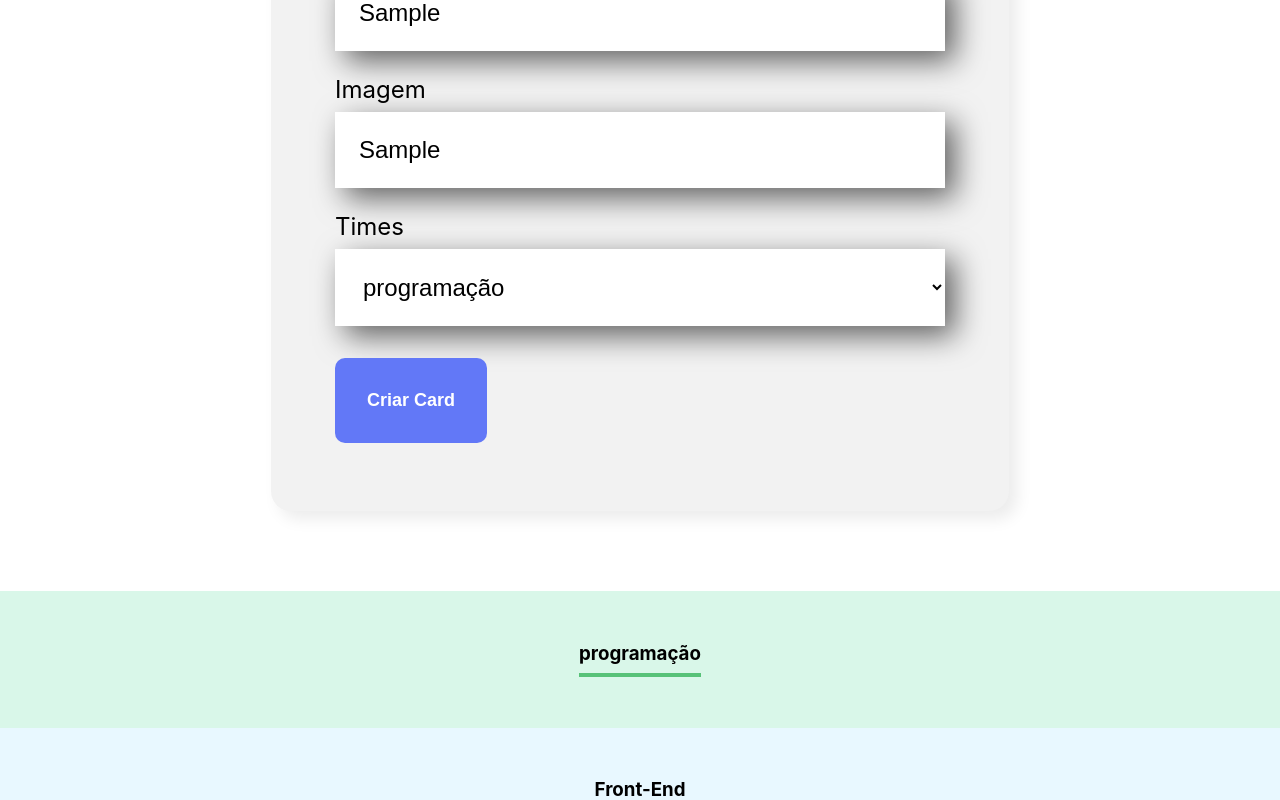
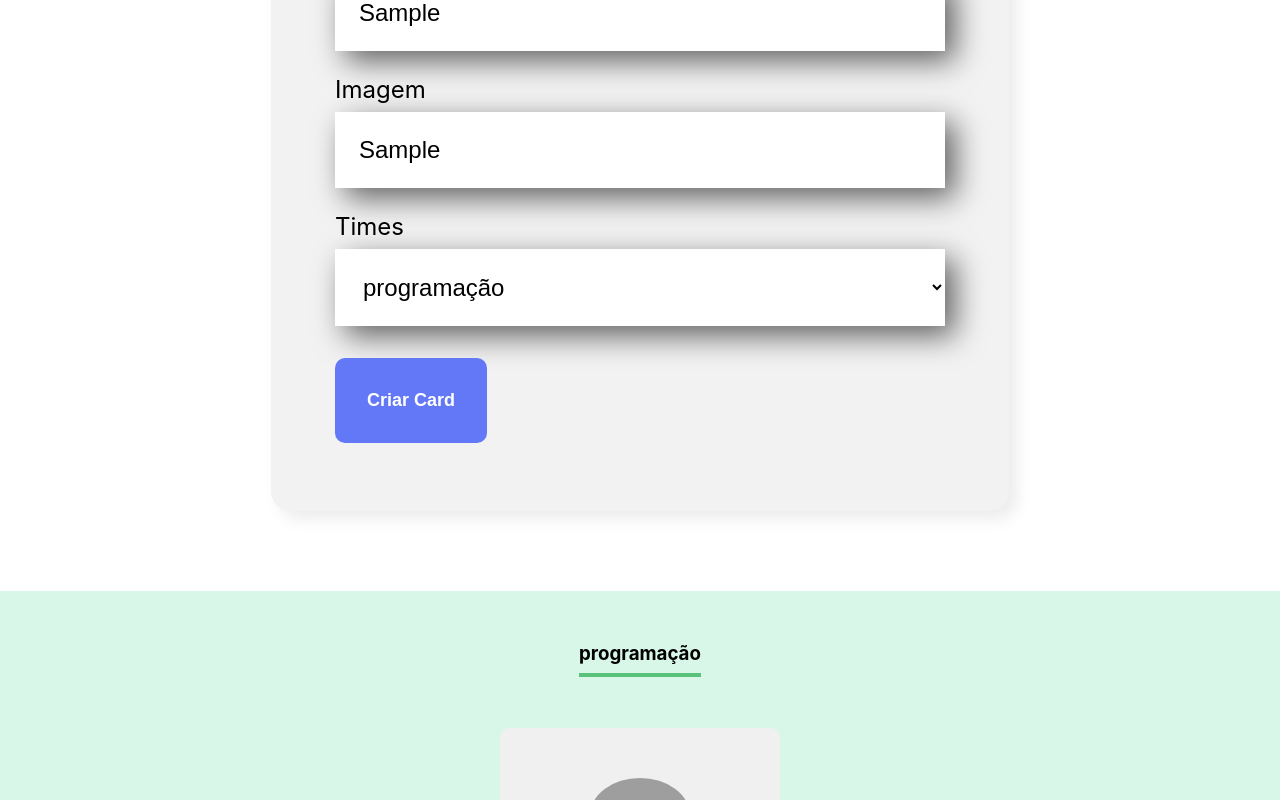
Before and after one commit to renatofm-dev/React-desenvolvendo-com-JavaScript, a React (Create React App) app: page / in a window 1280 px wide. Both pictures are taken after typing "Sample", "Sample", "Sample" into the empty fields and a click on the button "Criar Card". Shown: the part 886-1686 px from the top of the page. Built offline with nearby package versions, Linux system fonts and the light colour scheme; grey boxes are pictures that could not be loaded.

Commit message:
add /Colaborado/index.js Colaborador.css

```diff
--- a/src/App.js
+++ b/src/App.js
@@ -2,7 +2,7 @@
 import { useState } from 'react';
 import Banner from './componentes/Banner/Banner';
 import Formulario from './componentes/Formulario';
-import Time from './componentes/Time/inde';
+import Time from './componentes/Time';
 
 
 function App() {
@@ -57,7 +57,13 @@
       <Banner></Banner>
       <Formulario times={times.map(time =>time.nome)} aoColaboradorCadastrado = {colaborador => aoNovoColaboradorCadastrado(colaborador)}/>
 
-      {times.map (time => <Time key={time.nome} nome={time.nome}  corPrimaria = {time.corPrimaria} corSecundaria = {time.corSecundaria} />)}
+      {times.map (time => <Time
+        key={time.nome}
+        nome={time.nome}
+        corPrimaria = {time.corPrimaria}
+        corSecundaria = {time.corSecundaria}
+        colaboradores = {colaboradores}
+      />)}
 
 
     </div>
--- /dev/null
+++ b/src/componentes/Colaborador/Colaborador.css
@@ -0,0 +1,37 @@
+.colaborador {
+    width: 280px;
+}
+
+.colaborador .cabecalho {
+    background-color:  #F0F0F0;
+    border-radius: 10px 10px 0px 0px;
+}
+.colaborador img {
+    width: 100px;
+    border-radius: 50%;
+    position: relative;
+    bottom: -50px;
+}
+
+.colaborador .rodape {
+    background: #FFFFFF;
+    box-shadow: 5px 5px 15px rgba(0, 0, 0, 0.08);
+    border-radius: 0px 0px 10px 10px;
+    padding-top: 90px;
+    padding-bottom: 40px;
+}
+
+.colaborador .rodape h4 {
+    color: #6278F7;
+    font-size: 18px;
+    line-height: 22px;
+    font-weight: bold;
+    margin-bottom: 8px;
+}
+
+.colaborador .rodape h5 {
+    font-size: 18px;
+    line-height: 22px;
+    color: #212121;
+    padding: 0 16px;
+}
--- /dev/null
+++ b/src/componentes/Colaborador/index.js
@@ -0,0 +1,15 @@
+import './Colaborador.css'
+
+const Colaborador = ({nome, imagem, cargo}) => {
+    return (<div className='colaborador'>
+        <div className='cabecalho'>
+            <img src={imagem} alt={nome} />
+        </div>
+        <div className='rodape'>
+            <h4>{nome}</h4>
+            <h5>{cargo}</h5>
+        </div>
+    </div>)
+}
+
+export default Colaborador
--- a/src/componentes/Time/Time.css
+++ b/src/componentes/Time/Time.css
@@ -13,3 +13,10 @@
 
 
 }
+
+.time .colaboradores {
+    display: flex;
+    justify-content: space-around;
+    margin-top: 32px;
+    flex-wrap: wrap;
+}
--- a/src/componentes/Time/inde.js
+++ /dev/null
@@ -1,14 +0,0 @@
-import './Time.css'
-
-const Time = (props) => {
-    const estilosCSS = {backgroundColor:props.corSecundaria}
-    return (
-        <section className='time' style={estilosCSS}>
-            <h3 style={{ borderColor: props.corPrimaria }}>{props.nome}</h3>
-        </section>
-
-    )
-
-}
-
-export default Time
--- /dev/null
+++ b/src/componentes/Time/index.js
@@ -0,0 +1,24 @@
+import Colaborador from '../Colaborador'
+import './Time.css'
+
+const Time = (props) => {
+    const estilosCSS = {backgroundColor:props.corSecundaria}
+    return (
+        <section className='time' style={estilosCSS}>
+            <h3 style={{ borderColor: props.corPrimaria }}>{props.nome}</h3>
+            <div className='colaboradores'>
+                {props.colaboradores.map(colaborador => <Colaborador
+                nome={colaborador.nome}
+                cargo={colaborador.cargo}
+                imagem={colaborador.imagem}
+                />)}
+            </div>
+
+
+        </section>
+
+    )
+
+}
+
+export default Time
```
